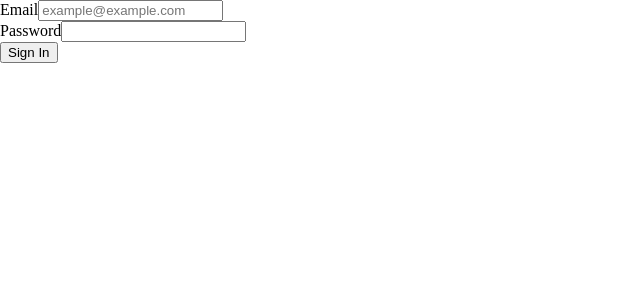
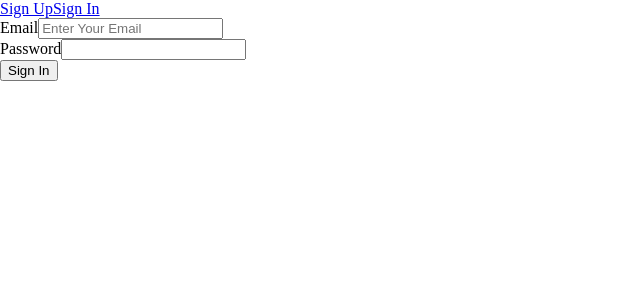
Before and after one commit to manarkhalil9/mini-travel-planner, a React (Vite) app: page /signin in a window 1280 px wide. Shown: the top 300 px of the page, without its empty margins (0-640 px from the left). Built offline with nearby package versions, Linux system fonts and the light colour scheme.

Commit message:
create a home page with nav

```diff
--- a/src/App.jsx
+++ b/src/App.jsx
@@ -5,6 +5,8 @@ import { CheckSession } from "./services/auth"
 
 import SignUp from "./pages/SignUp"
 import SignIn from "./pages/SignIn"
+import Home from "./pages/Home"
+import Nav from "./components/Nav"
 
 const App = () => {
   const [user, setUser] = useState(null)
@@ -29,10 +31,12 @@ const App = () => {
 
   return (
     <>
+      <Nav user={user} handleLogOut={handleLogOut} />
       <main>
         <Routes>
+          <Route path="/" element={<Home />} />
           <Route path="/register" element={<SignUp />} />
-          <Route path="/signin" element={<SignIn />} />
+          <Route path="/signin" element={<SignIn setUser={setUser} />} />
         </Routes>
       </main>
     </>
--- /dev/null
+++ b/src/components/Nav.jsx
@@ -0,0 +1,27 @@
+import { Link } from "react-router-dom"
+
+const Nav = ({ user, handleLogOut }) => {
+  const userOnly = () => {
+    return (
+      <div>
+        <h1>hi {user.name} </h1>
+        <Link onClick={handleLogOut} to="/">
+          Sign Out
+        </Link>
+      </div>
+    )
+  }
+
+  const guests = () => {
+    return (
+      <div>
+        <Link to="/register">Sign Up</Link>
+        <Link to="/signin">Sign In</Link>
+      </div>
+    )
+  }
+
+  return <nav>{user ? userOnly() : guests()}</nav>
+}
+
+export default Nav
--- /dev/null
+++ b/src/pages/Home.jsx
@@ -0,0 +1,9 @@
+const Home = () => {
+  return (
+    <div>
+      <h1>hello</h1>
+    </div>
+  )
+}
+
+export default Home
--- a/src/pages/SignIn.jsx
+++ b/src/pages/SignIn.jsx
@@ -1,7 +1,9 @@
 import { useState } from "react"
 import { SignInUser } from "../services/auth"
+import { useNavigate } from "react-router-dom"
 
 const SignIn = ({ setUser }) => {
+  let navigate = useNavigate()
   const initialState = {
     email: "",
     password: "",
@@ -18,6 +20,8 @@ const SignIn = ({ setUser }) => {
     const userData = await SignInUser(form)
     setForm(initialState)
     setUser(userData)
+    navigate("/")
+
   }
 
   return (
@@ -29,7 +33,7 @@ const SignIn = ({ setUser }) => {
             <input
               name="email"
               type="email"
-              placeholder="example@example.com"
+              placeholder="Enter Your Email"
               onChange={handleChange}
               value={form.email}
             />
--- a/src/pages/SignUp.jsx
+++ b/src/pages/SignUp.jsx
@@ -1,7 +1,10 @@
-import { useState, useEffect } from "react"
+import { useState } from "react"
 import { RegisterUser } from "../services/auth"
+import { useNavigate } from "react-router-dom"
 
 const SignUp = () => {
+  const navigate = useNavigate()
+
   const initialState = {
     name: "",
     email: "",
@@ -12,17 +15,22 @@ const SignUp = () => {
   const [form, setForm] = useState(initialState)
 
   const handleChange = (e) => {
-    setFormValues({ ...form, [e.target.name]: e.target.value })
+    setForm({ ...form, [e.target.name]: e.target.value })
   }
 
   const handleSubmit = async (e) => {
     e.preventDefault()
+
+    // Optional validation (safe guard)
+    if (!form.email || !form.password) return
+    if (form.password !== form.confirmPassword) return
+
     await RegisterUser(form)
     setForm(initialState)
+    navigate("/signin")
   }
 
   return (
-    <>
     <div>
       <form onSubmit={handleSubmit}>
         <div>
@@ -31,39 +39,44 @@ const SignUp = () => {
             name="name"
             type="text"
             placeholder="Enter Your Name"
+            value={form.name}
             onChange={handleChange}
-              value={form.name}
           />
         </div>
+
         <div>
           <label htmlFor="email">Email</label>
           <input
             name="email"
             type="email"
             placeholder="Enter Your Email"
+            value={form.email}
             onChange={handleChange}
-              value={form.email}
           />
         </div>
+
         <div>
           <label htmlFor="password">Password</label>
           <input
             name="password"
             type="password"
+            value={form.password}
             onChange={handleChange}
-              value={form.password}
           />
         </div>
+
         <div>
           <label htmlFor="confirmPassword">Confirm Password</label>
           <input
             name="confirmPassword"
             type="password"
+            value={form.confirmPassword}
             onChange={handleChange}
-              value={form.confirmPassword}
           />
         </div>
+
         <button
+          type="submit"
           disabled={
             !form.email ||
             !form.password ||
@@ -74,7 +87,6 @@ const SignUp = () => {
         </button>
       </form>
     </div>
-    </>
   )
 }
 
```
Lines whose indentation alone changed are shown as unchanged.
